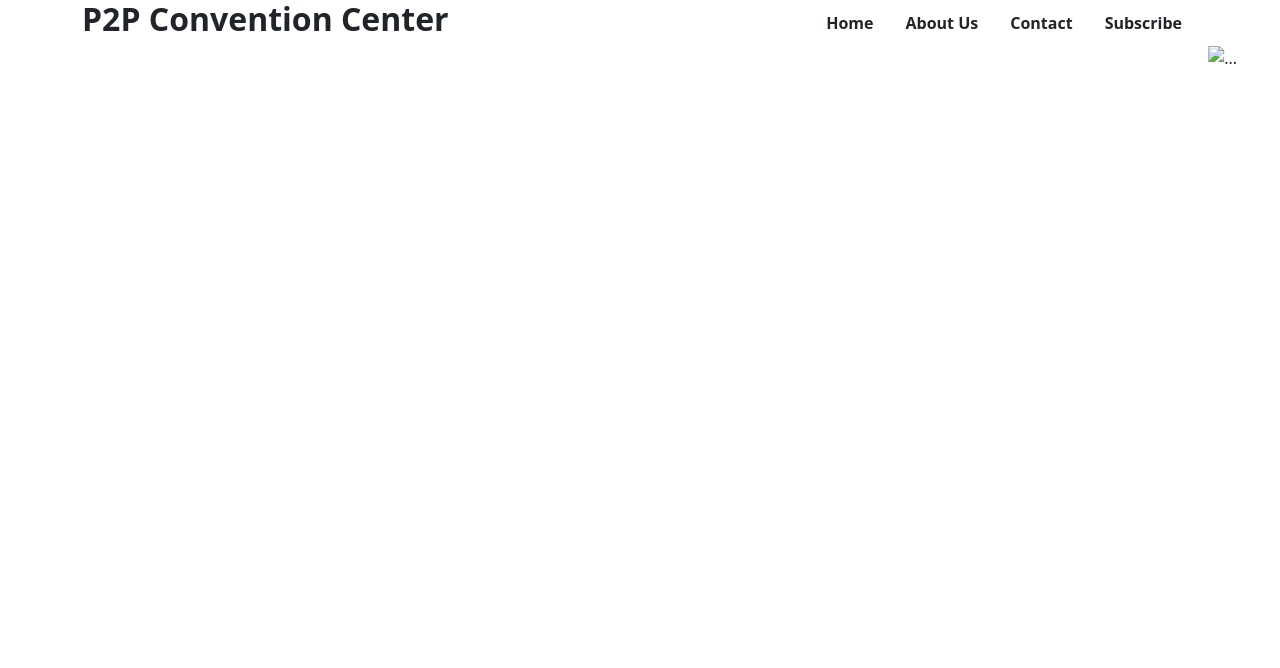
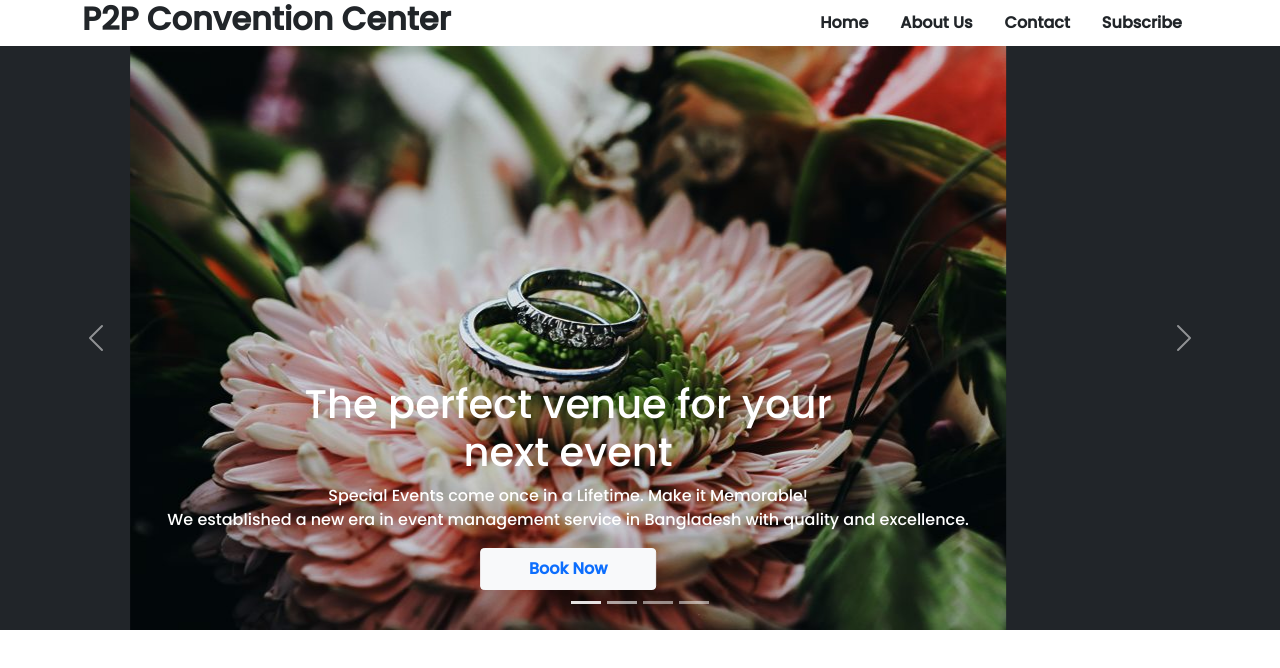
Before and after one commit to pushpitanandy/convention-center, a plain HTML site: page index.html in a window 1280 px wide. Drawn offline with nearby package versions, Linux system fonts and the light colour scheme.

Commit message:
carousal added

```diff
--- a/index.html
+++ b/index.html
@@ -9,9 +9,13 @@
     <!-- bootstrap css  -->
     <link href="https://cdn.jsdelivr.net/npm/bootstrap@5.1.3/dist/css/bootstrap.min.css" rel="stylesheet"
         integrity="sha384-1BmE4kWBq78iYhFldvKuhfTAU6auU8tT94WrHftjDbrCEXSU1oBoqyl2QvZ6jIW3" crossorigin="anonymous">
+    <!-- google fonts -->
+    <link rel="preconnect" href="https://fonts.googleapis.com">
+    <link rel="preconnect" href="https://fonts.gstatic.com" crossorigin>
+    <link href="https://fonts.googleapis.com/css2?family=Poppins:wght@500&display=swap" rel="stylesheet">
 </head>
 
-<body>
+<body style="font-family: 'Poppins', sans-serif;">
     <!-- header section  -->
     <header class="container">
         <nav class="d-flex justify-content-between align-items-center">
@@ -48,27 +52,52 @@
                     aria-label="Slide 2"></button>
                 <button type="button" data-bs-target="#carouselExampleCaptions" data-bs-slide-to="2"
                     aria-label="Slide 3"></button>
+                <button type="button" data-bs-target="#carouselExampleCaptions" data-bs-slide-to="3"
+                    aria-label="Slide 4"></button>
             </div>
-            <div class="carousel-inner">
+            <div class="carousel-inner text-center bg-dark">
                 <div class="carousel-item active">
-                    <img src="..." class="d-block w-100" alt="...">
+                    <img class="img-fluid" src="images/rings.jpg" class="d-block w-100" alt="...">
                     <div class="carousel-caption d-none d-md-block">
-                        <h5>First slide label</h5>
-                        <p>Some representative placeholder content for the first slide.</p>
+                        <h1>The perfect venue for your<br>next event</h1>
+                        <p>Special Events come once in a Lifetime. Make it Memorable!
+                            <br>We established a new era in event management service in Bangladesh with quality and
+                            excellence.
+                        </p>
+                        <button type="button" class="btn btn-light text-primary fw-bold px-5 py-2">Book Now</button>
                     </div>
                 </div>
                 <div class="carousel-item">
-                    <img src="..." class="d-block w-100" alt="...">
+                    <img class="img-fluid" src="images/couple.jpg" class="d-block w-100" alt="...">
                     <div class="carousel-caption d-none d-md-block">
-                        <h5>Second slide label</h5>
-                        <p>Some representative placeholder content for the second slide.</p>
+                        <h1>The perfect venue for your<br>next event</h1>
+                        <p>Special Events come once in a Lifetime. Make it Memorable!
+                            <br>We established a new era in event management service in Bangladesh with quality and
+                            excellence.
+                        </p>
+                        <button type="button" class="btn btn-light text-primary fw-bold px-5 py-2">Book Now</button>
                     </div>
                 </div>
                 <div class="carousel-item">
-                    <img src="..." class="d-block w-100" alt="...">
+                    <img class="img-fluid" src="images/party.jpg" class="d-block w-100" alt="...">
                     <div class="carousel-caption d-none d-md-block">
-                        <h5>Third slide label</h5>
-                        <p>Some representative placeholder content for the third slide.</p>
+                        <h1>The perfect venue for your<br>next event</h1>
+                        <p>Special Events come once in a Lifetime. Make it Memorable!
+                            <br>We established a new era in event management service in Bangladesh with quality and
+                            excellence.
+                        </p>
+                        <button type="button" class="btn btn-light text-primary fw-bold px-5 py-2">Book Now</button>
+                    </div>
+                </div>
+                <div class="carousel-item">
+                    <img class="img-fluid" src="images/birthday.jpg" class="d-block w-100" alt="...">
+                    <div class="carousel-caption d-none d-md-block">
+                        <h1>The perfect venue for your<br>next event</h1>
+                        <p>Special Events come once in a Lifetime. Make it Memorable!
+                            <br>We established a new era in event management service in Bangladesh with quality and
+                            excellence.
+                        </p>
+                        <button type="button" class="btn btn-light text-primary fw-bold px-5 py-2">Book Now</button>
                     </div>
                 </div>
             </div>
```
Also changed, not shown: images/banner.png, images/birthday.jpg (added), images/couple.jpg (added), images/party.jpg (added), images/rings.jpg (added).
